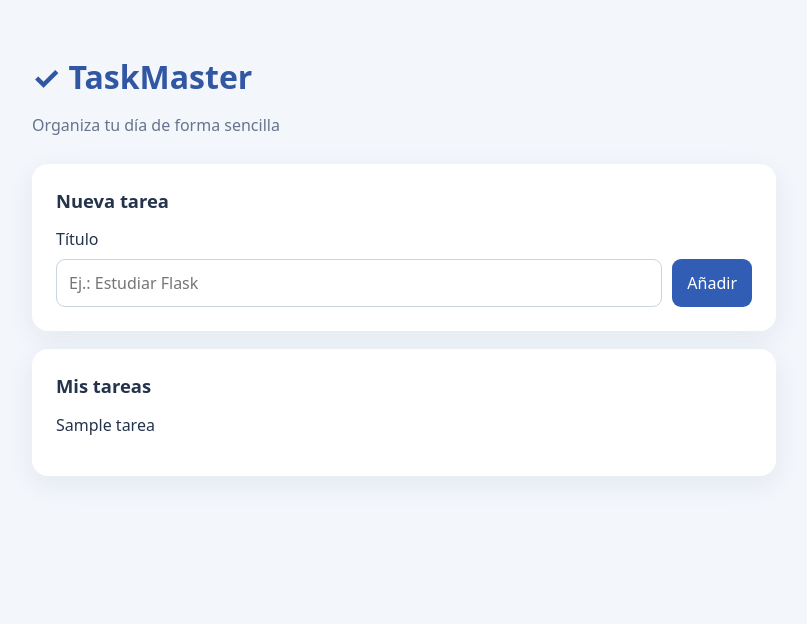
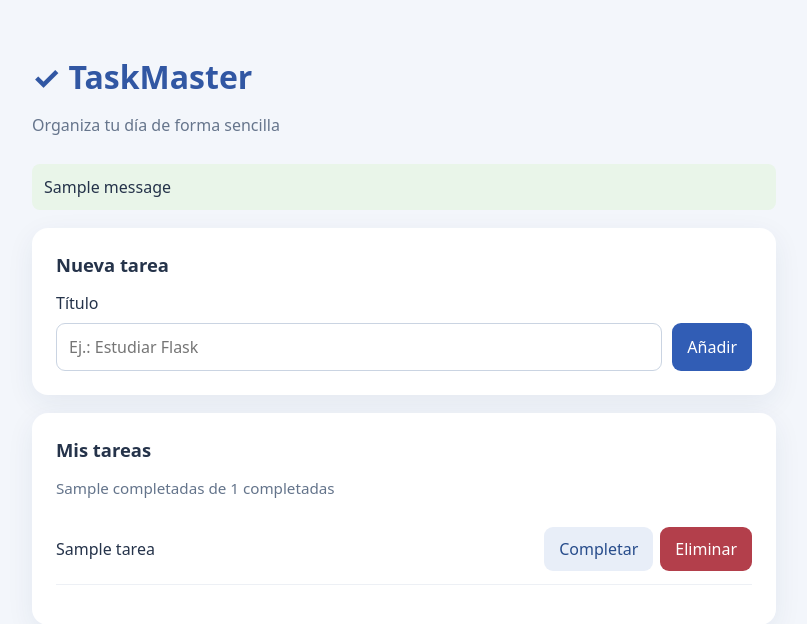
Before and after one commit to cuentainventada199-stack/Gestor-tareas, a Flask app: template templates/index.html in a window 1280 px wide. Shown: the top 624 px of the page, without its empty margins (236-1043 px from the left). Run offline with Flask 3, Linux system fonts and the light colour scheme; the template is opened without the code that fills it: most values are stand-ins (such as "Sample title", 1, 10 or a date in 2020); one stand-in notice (Sample message) is shown.

Commit message:
Implementar completar y eliminar tareas

```diff
--- a/templates/index.html
+++ b/templates/index.html
@@ -13,22 +13,43 @@
         <p>Organiza tu día de forma sencilla</p>
       </header>
 
+      {% with mensajes = get_flashed_messages(with_categories=true) %}
+        {% for categoria, mensaje in mensajes %}
+          <div class="mensaje {{ categoria }}">{{ mensaje }}</div>
+        {% endfor %}
+      {% endwith %}
+
       <section class="panel">
         <h2>Nueva tarea</h2>
-        <form action="/crear" method="post">
+        <form action="{{ url_for('crear') }}" method="post">
           <label for="titulo">Título</label>
           <div class="formulario">
             <input id="titulo" name="titulo" maxlength="100" placeholder="Ej.: Estudiar Flask" required>
-            <button type="submit">Añadir</button>
+            <button>Añadir</button>
           </div>
         </form>
       </section>
 
       <section class="panel">
         <h2>Mis tareas</h2>
+        <p class="resumen">{{ completadas }} de {{ tareas|length }} completadas</p>
         <ul>
           {% for tarea in tareas %}
-            <li>{{ tarea.titulo }}</li>
+            <li class="tarea">
+              <span class="nombre {% if tarea.completada %}completada{% endif %}">
+                {{ tarea.titulo }}
+              </span>
+              <div class="acciones">
+                <form action="{{ url_for('alternar', identificador=tarea.id) }}" method="post">
+                  <button class="secundario">
+                    {% if tarea.completada %}Pendiente{% else %}Completar{% endif %}
+                  </button>
+                </form>
+                <form action="{{ url_for('eliminar', identificador=tarea.id) }}" method="post">
+                  <button class="peligro">Eliminar</button>
+                </form>
+              </div>
+            </li>
           {% else %}
             <li>Aún no hay tareas.</li>
           {% endfor %}
```
